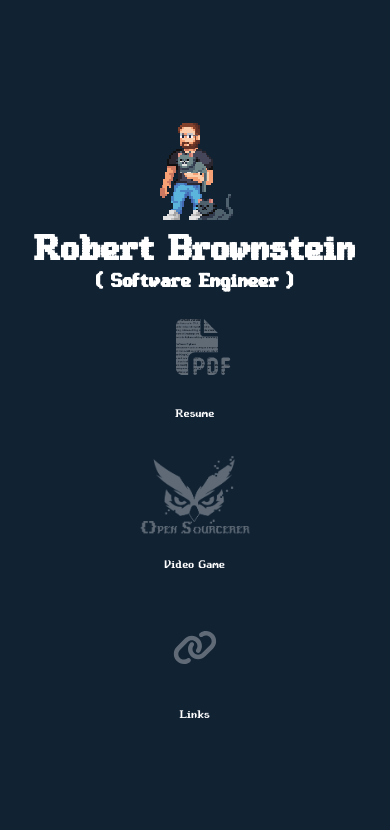
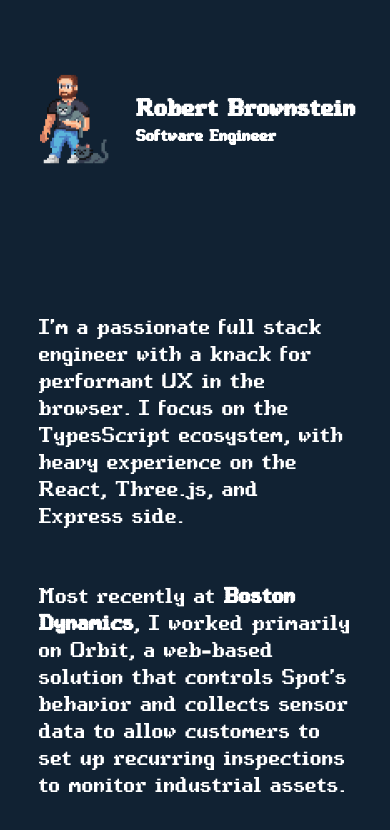
Before and after one commit to brownstein/brownstein.github.io, a React app: page / in a window 390 px wide. Shown: the top 830 px of the page. Built offline with nearby package versions, Linux system fonts and the light colour scheme; the HTML template or start-up script is replaced by a standard one.

Commit message:
Revise for legibility

```diff
--- a/package.json
+++ b/package.json
@@ -21,6 +21,7 @@
     "browserslist": "^4.18.1",
     "camelcase": "^6.2.1",
     "case-sensitive-paths-webpack-plugin": "^2.4.0",
+    "classnames": "^2.5.1",
     "css-loader": "^6.5.1",
     "css-minimizer-webpack-plugin": "^3.2.0",
     "dotenv": "^10.0.0",
--- a/src/App.css
+++ b/src/App.css
@@ -9,7 +9,7 @@ html, body {
 }
 
 #root {
-  width: 100%;
+  width: 100vw;
   height: 100vh;
   position: relative;
   overflow: hidden;
@@ -22,261 +22,163 @@ html, body {
 
   --text-color: #ffffff;
   --highlight-color: #66ccff;
+  --link-color: var(--highlight-color);
 
   color: var(--text-color);
 }
 
+a {
+  color: var(--link-color);
+  text-decoration: none;
+}
+
+@property --page-scroll-top {
+  syntax: "<length>";
+  inherits: true;
+  initial-value: 0;
+}
+
 .wrapper {
+  width: 100vw;
+  height: 100vh;
+  position: relative;
+  overflow-x: hidden;
+  overflow-y: scroll;
+  display: flex;
+  flex-direction: column;
+  align-items: center;
+  justify-content: flex-start;
+  box-sizing: border-box;
+  padding: 2em;
+  gap: 2em;
+}
+
+header {
+  position: fixed;
+  top: 0;
+  left: 0;
+  width: 100vw;
+  height: calc(30vh - var(--page-scroll-top) * 2 - 1em);
+  min-height: 72pt;
+  box-sizing: border-box;
+  overflow: hidden;
+  pointer-events: none;
+  padding-left: 2em;
+  padding-right: 2em;
+  display: flex;
+  flex-direction: column;
+  align-items: center;
+  justify-content: center;
+  flex-grow: 0;
+  flex-shrink: 0;
+  background: rgba(0, 0, 0, 0);
+  transition: background-color 250ms ease;
+  z-index: 2;
+}
+
+.wrapper.scrolled header {
+  background: #336699;
+  box-shadow: 0 4px 4px rgba(0, 0, 0, 0.25);
+}
+
+header .headline {
+  display: flex;
+  flex-direction: row;
+  align-items: center;
+  justify-content: center;
+  gap: 1.5em;
+}
+
+header .headline .header-img {
+  aspect-ratio: auto;
+  max-width: 20vw;
+  max-height: max(64pt, calc(20vh - var(--page-scroll-top)));
+  transform: rotateZ(min(360deg, calc(360deg * var(--page-scroll-top) / 100pt)))
+}
+
+header .headline .headings {
+  display: flex;
+  flex-direction: column;
+  align-items: flex-start;
+  justify-content: flex-start;
+  gap: 0.25em;
+}
+
+header h1 {
+  margin: 0;
+  padding: 0;
+  display: flex;
+  text-align: center;
+  font-size: min(7.5vw, max(32pt, calc(10vw - var(--page-scroll-top))));
+}
+
+header h2 {
+  margin: 0;
+  padding: 0;
+  display: flex;
+  text-align: center;
+  font-size: min(5vw, max(20pt, calc(7vw - var(--page-scroll-top))));
+}
+
+main {
+  width: 80vw;
+  margin-top: calc(30vh);
+  margin-bottom: 3em;
+  display: flex;
+  flex-direction: column;
+  align-items: flex-start;
+  justify-content: flex-start;
+  font-size: 20pt;
+  gap: 2em;
+  position: relative;
+}
+
+main .section {
+  opacity: 0.75;
+  transition: opacity 250ms ease;
+  display: flex;
+  flex-direction: column;
+  justify-content: flex-start;
+  align-items: flex-start;
+}
+
+main .section.current {
+  opacity: 1;
+}
+
+.resume-wrapper {
+  margin-top: 1.5em;
   width: 100%;
-  height: 100%;
-  position: relative;
-  overflow-y: auto;
   display: flex;
   flex-direction: column;
   align-items: center;
   justify-content: center;
 }
 
-.headline {
+.resume-wrapper .preview {
   display: flex;
-  flex-direction: column;
-  align-items: center;
-  justify-content: flex-start;
-  text-align: center;
+  height: 20vh;
+  aspect-ratio: 0.8;
+  background: url("./resume-thumbnail.png");
+  background-position: center;
+  background-size: cover;
+  background-repeat: no-repeat;
+  mask-image: url("./file-pdf-solid.svg");
+  mask-position: center;
+  mask-size: contain;
+  mask-repeat: no-repeat;
 }
 
-.headline .header-img {
-  image-rendering: pixelated;
-  width: 10vh;
-  aspect-ratio: 0.785;
-}
-
-.headline h1 {
-  margin: 0;
-  padding: 0;
-  font-size: 8vw;
-  transition: font-size 250ms linear;
-}
-
-.headline h2 {
-  margin: 0;
-  padding: 0;
-  font-size: 4vw;
-  transition: font-size 250ms linear;
-}
-
-.headline.small h1 {
-  font-size: 4vw;
-}
-
-.headline.small h2 {
-  font-size: 2vw;
-}
-
-.content {
+.screenshot-wrapper {
+  width: 100%;
   display: flex;
   flex-direction: row;
   align-items: center;
   justify-content: center;
-  gap: 4vw;
 }
 
-.link-large {
-  display: flex;
-  flex-direction: column;
-  justify-content: space-between;
-  align-items: center;
-  color: var(--text-color);
-  width: 16vw;
-  aspect-ratio: 0.8;
-  position: relative;
-  transition: color 250ms ease, width 250ms ease;
-  position: relative;
+.os-screenshot {
+  width: 80%;
+  border-radius: 1em 0 1em 0;
+  align-self: center;
 }
-
-a.link-large, .link-large a {
-  cursor: pointer;
-}
-
-.link-large, .link-large:visited {
-  text-decoration: none;
-}
-
-.link-large:hover, .link-large.expanded {
-  color: var(--highlight-color);
-}
-
-.link-large .label {
-  line-height: 6vw;
-  font-size: 3.5vw;
-  transition: transform 250ms ease;
-  text-wrap: nowrap;
-}
-
-.link-large:hover .label, .link-large.expanded .label {
-  transform: translate(0, 0.25em);
-}
-
-.link-large .preview {
-  opacity: 0.33;
-  flex: 1;
-  aspect-ratio: 1;
-  transition: transform 250ms ease, opacity 250ms linear;
-}
-
-.link-large .preview::after {
-  content: "";
-  position: absolute;
-  width: 0%;
-  height: 100%;
-  z-index: -1;
-  transition: width 250ms ease;
-  background: var(--highlight-color);
-}
-
-.link-large:hover .preview, .link-large.expanded .preview {
-  opacity: 1;
-}
-
-.link-large:hover .preview::after, .link-large.expanded .preview::after {
-  width: 100%;
-}
-
-a.link-resume .preview {
-  mask-image: url("./file-pdf-solid.svg");
-  mask-size: 50%;
-  mask-position: center;
-  mask-repeat: no-repeat;
-  background-image: url("./resume-thumbnail.png");
-  background-size: cover;
-  background-repeat: no-repeat;
-  transform: translate(8%, 0);
-}
-
-.link-resume:hover .preview {
-  transform: translate(8%, 0) scale(110%);
-}
-
-.link-game .preview {
-  mask-image: url("./os-logo.png");
-  mask-size: contain;
-  mask-position: center;
-  mask-repeat: no-repeat;
-  background: #fff;
-}
-
-.link-game:hover .preview {
-  transform: scale(110%);
-}
-
-.link-game.expanded .preview {
-  transform: scale(100%);
-}
-
-.link-links .preview {
-  mask-image: url("./link-solid.svg");
-  mask-size: 50%;
-  mask-position: center;
-  mask-repeat: no-repeat;
-  background: #fff;
-  transform: scale(80%);
-}
-
-.link-links:hover .preview {
-  transform: scale(90%);
-}
-
-.link-large .link-content {
-  height: 0%;
-  width: 100%;
-  overflow-x: hidden;
-  overflow-y: auto;
-  transition: height 250ms ease;
-  display: flex;
-  flex-direction: column;
-}
-
-.link-large.expanded {
-  width: 50vw;
-}
-
-.link-large.expanded .link-content {
-  height: 45vh;
-}
-
-.link-content {
-  overflow: hidden;
-}
-
-.link-content img {
-  flex: 1;
-  width: auto;
-  border-bottom-left-radius: 3em;
-  border-top-right-radius: 3em;
-  overflow: hidden;
-  object-fit: cover;
-}
-
-.link-content ul {
-  list-style: none;
-  display: flex;
-  flex-direction: column;
-  align-items: flex-start;
-  justify-content: flex-start;
-  gap: 1em;
-}
-
-.link-content p {
-  flex: 0;
-  font-size: 16pt;
-  text-align: left;
-  color: var(--text-color);
-  margin: 0.5em 0;
-}
-
-.link-content a {
-  color: var(--highlight-color);
-  text-decoration: none;
-}
-
-.link-links .link-content a {
-  display: flex;
-  flex-direction: column;
-  width: 100%;
-}
-
-.link-links .link-content .link-headline {
-  font-size: 1.2em;
-}
-
-@media only screen
-  and (min-device-width: 375px)
-  and (max-device-width: 1000px)
-  and (orientation: portrait) {
-  #root {
-    overflow: hidden;
-    gap: 5vh;
-  }
-  .headline h1, .headline.small h1 {
-    font-size: 11vw;
-  }
-  .headline h2, .headline.small h2 {
-    font-size: 6vw;
-  }
-  .content {
-    flex-direction: column;
-  }
-  .link-large {
-    width: 80vw;
-    aspect-ratio: unset;
-    height: 16vh;
-    flex-shrink: 1;
-  }
-  .link-large.expanded {
-    width: 80vw;
-    height: 70vh;
-  }
-  .link-large .preview {
-    max-height: 20vh;
-  }
-}
--- a/src/App.tsx
+++ b/src/App.tsx
@@ -1,106 +1,199 @@
-import { useState } from "react";
+import cx from "classnames";
+import { useCallback, useEffect, useRef, useState } from "react";
 import openSourcererImage from "./os-screenshot.jpg";
 import rbTransparentImage from "./rb-transparent-bg.png";
 
 import "./App.css";
 
+type Section = "about" | "game" | "links";
+
 function App() {
-  const [expanded, setExpanded] = useState<"game" | "links" | null>(null);
+  const [scrolled, setScrolled] = useState(false);
+  const [expanded, setExpanded] = useState<Section | null>(null);
 
-  const toggle = (section: typeof expanded) => {
-    if (expanded === section) {
-      setExpanded(null);
-    } else {
-      setExpanded(section);
+  const wrapperRef = useRef<HTMLDivElement>(null);
+  const aboutRef = useRef<HTMLDivElement>(null);
+  const gameRef = useRef<HTMLDivElement>(null);
+  const linksRef = useRef<HTMLDivElement>(null);
+
+  useEffect(() => {
+    const wrapper = wrapperRef.current;
+    const about = aboutRef.current;
+    const game = gameRef.current;
+    const links = linksRef.current;
+
+    console.log(wrapper, game);
+
+    if (!wrapper || !about || !game || !links) return;
+
+    const ratios = new Map<Section, number>();
+
+    const updateExpanded = () => {
+      let bestSection: Section | null = null;
+      let bestSectionRatio = 0;
+      console.log(ratios);
+      for (const [section, ratio] of ratios) {
+        if (ratio >= bestSectionRatio) {
+          bestSection = section;
+          bestSectionRatio = ratio;
+        }
+      }
+      setExpanded(bestSection);
+    };
+
+    const monitor = (section: Section, el: HTMLDivElement) => {
+      const onUpdate: IntersectionObserverCallback = (entries) => {
+        for (const entry of entries) {
+          if (entry.target !== el) continue;
+          ratios.set(section, entry.intersectionRatio);
+          updateExpanded();
         }
       };
+      const observer = new IntersectionObserver(onUpdate, {
+        root: wrapper,
+        rootMargin: "0px",
+        threshold: [0, 0.1, 0.15, 0.25, 0.5, 1],
+      });
+      observer.observe(el);
+      return () => {
+        observer.disconnect();
+      };
+    };
+
+    const cleanupFuncs = [
+      monitor("about", about),
+      monitor("game", game),
+      monitor("links", links),
+    ];
+
+    const onScroll = () => {
+      setScrolled(wrapper.scrollTop > 0);
+      wrapper.style.setProperty("--page-scroll-top", `${wrapper.scrollTop}px`);
+    };
+
+    wrapper.addEventListener("scroll", onScroll);
+
+    return () => {
+      for (const func of cleanupFuncs) func();
+      wrapper.removeEventListener("scroll", onScroll);
+    };
+  }, []);
+
+  const selectSection = useCallback((section: Section) => {
+    const wrapperEl = wrapperRef.current;
+    let sectionEl: HTMLDivElement | null = null;
+    switch (section) {
+      case "about":
+        sectionEl = aboutRef.current;
+        break;
+      case "game":
+        sectionEl = gameRef.current;
+        break;
+      case "links":
+        sectionEl = linksRef.current;
+        break;
+      default:
+        break;
+    }
+    if (!wrapperEl || !sectionEl) return;
+    const sectionRect = sectionEl.getBoundingClientRect();
+    const sectionTop = sectionRect.top;
+    wrapperEl.scrollTo({
+      top: sectionTop,
+    });
+  }, []);
 
   return (
-    <div className="wrapper">
-      <div className={`headline ${expanded ? "small" : "fullsize"}`}>
+    <div className={cx("wrapper", { scrolled })} ref={wrapperRef}>
+      <header>
+        <div className="headline">
           <img
             className="header-img"
             src={rbTransparentImage}
             alt="Pixel art image of myself holding a cat."
           />
+          <div className="headings">
             <h1>Robert Brownstein</h1>
-        <h2>( Software Engineer )</h2>
+            <h2>Software Engineer</h2>
           </div>
-      <div className="content">
+        </div>
+        <div className="sections">
+          <div
+            className={cx("section-link", { expanded: expanded === "about" })}
+          ></div>
+        </div>
+      </header>
+      <main>
+        <div
+          className={cx("section", expanded === "about" ? "current" : null)}
+          ref={aboutRef}
+        >
+          <p>
+            I'm a passionate full stack engineer with a knack for performant UX
+            in the browser. I focus on the TypesScript ecosystem, with heavy
+            experience on the React, Three.js, and Express side.
+          </p>
+          <p>
+            Most recently at <b>Boston Dynamics</b>, I worked primarily on
+            Orbit, a web-based solution that controls Spot's behavior and
+            collects sensor data to allow customers to set up recurring
+            inspections to monitor industrial assets.
+          </p>
+          <div className="resume-wrapper">
             <a
               className="link-large link-resume"
               href="Robert%20Brownstein%20Resume.pdf"
               target="_blank"
             >
               <div className="preview" />
-          <div className="label">Resume</div>
-        </a>
-        <div
-          className={`link-large link-game ${
-            expanded === "game" ? "expanded" : "minimized"
-          }`}
-        >
-          <a className="preview" onClick={() => toggle("game")} />
-          <div className="link-content">
-            <img alt="Open Sourcerer logo" src={openSourcererImage} />
-            <p>
-              Open Sourcerer, developed by Gnarled Helix LLC, is a 2D platformer
-              in which the player learns JavaScript to control their spells.
-            </p>
-            <p>
-              I've been working on this game for a while with a team of 10, and
-              am excited to be launching in Q3 of 2026.
-            </p>
-            <p>
-              You can find more information{" "}
-              <a href="https://store.steampowered.com/app/4561260/Open_Sourcerer/?beta=0">
-                on Steam
-              </a>
-              .
-            </p>
-          </div>
-          <a className="label" onClick={() => toggle("game")}>
-            Video Game
-          </a>
-        </div>
-        <div
-          className={`link-large link-links ${
-            expanded === "links" ? "expanded" : "minimized"
-          }`}
-        >
-          <a className="preview" onClick={() => toggle("links")} />
-          <div className="link-content">
-            <ul>
-              <li>
-                <a
-                  className="link-headline"
-                  href="https://brownstein.github.io/protosprite"
-                >
-                  Protosprite
-                </a>
-                <p className="link-description">
-                  Protosprite is an open-source format and rendering package for
-                  sprites, the basic building block of renderable content in 2D
-                  games. It uses a compact, protobuf-based binary encoding to
-                  compress exports from the popular editing tool "Aseprite", and
-                  provides a three.js renderer.
-                </p>
-              </li>
-              <li>
-                <a className="link-headline" href="https://open-sourcerer.com">
-                  Open Sourcerer Website
-                </a>
-                <p className="link-description">
-                  Learn more about my game and the team behind it.
-                </p>
-              </li>
-            </ul>
-          </div>
-          <a className="label" onClick={() => toggle("links")}>
-            Links
+              <div className="label">Here's my resume.</div>
             </a>
           </div>
         </div>
+        <div
+          className={cx("section", expanded === "game" ? "current" : null)}
+          ref={gameRef}
+        >
+          <p>I've also been working on a video game in my spare time.</p>
+          <div className="screenshot-wrapper">
+            <img
+              className="os-screenshot"
+              alt="A screenshot of my video game, Open Sourcerer."
+              src={openSourcererImage}
+            />
+          </div>
+          <p>
+            <a href="https://open-sourcerer.com">Open Sourcerer</a> is an
+            educational 2D platformer where players learn JavaScript and use it
+            to solve puzzles and defeat enemies. Together with a small team at
+            my LLC, Gnarled Helix LLC, I've built this game and its engine from
+            the ground up to provide an experience that is half IDE, half action
+            platformer.
+          </p>
+          <p>
+            You can find it on Steam{" "}
+            <a href="https://store.steampowered.com/app/4561260/Open_Sourcerer/">
+              here
+            </a>
+            . Wishlist today!
+          </p>
+        </div>
+        <div
+          className={cx("section", expanded === "links" ? "current" : null)}
+          ref={linksRef}
+        >
+          <p>
+            Like many engineers, I rely on open source software and try to
+            contribute back to the ecosystem.
+          </p>
+          <p>
+            <a href="https://brownstein.github.io/protosprite">Protosprite</a>{" "}
+            is one such contribution, which provides a compact protobuf-based
+            binary encoding format for 2D sprites and a related rendering
+            package for Three.js.
+          </p>
+        </div>
+      </main>
     </div>
   );
 }
--- a/tsconfig.json
+++ b/tsconfig.json
@@ -1,6 +1,6 @@
 {
   "compilerOptions": {
-    "target": "es5",
+    "target": "es2024",
     "lib": [
       "dom",
       "dom.iterable",
```
Also changed, not shown: src/resume-thumbnail.png, 1 other file (tests, documents, lock files or other folders). Lines whose indentation alone changed are shown as unchanged.
